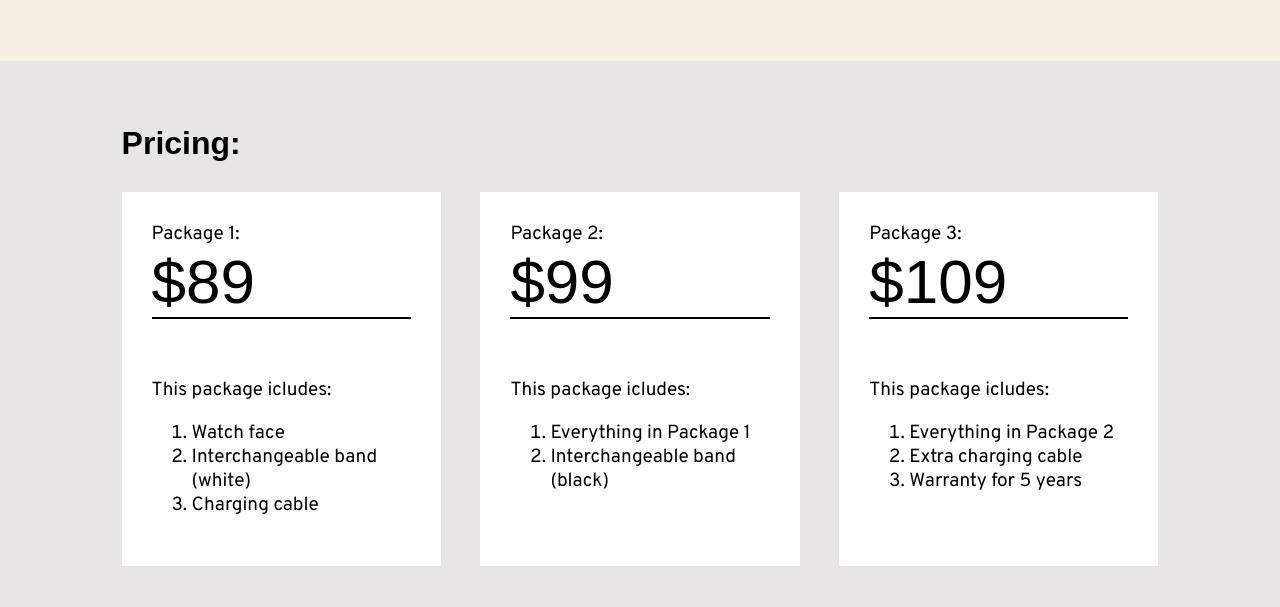
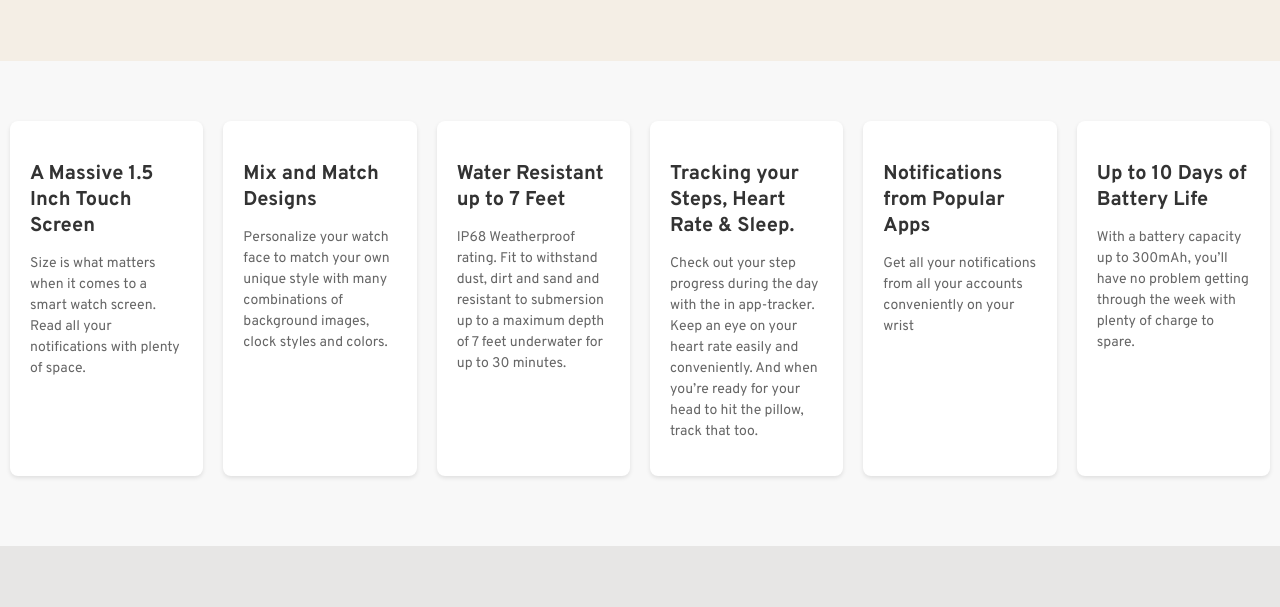
Before and after one commit to abrifuh6/brainstation-mock-test, a plain HTML site: page starter-code/index.html in a window 1280 px wide. Shown: the part 1320-1927 px from the top of the page. Drawn offline with Linux system fonts and the light colour scheme; a web font is replaced by a local one.

Commit message:
starter-code/index.html

```diff
--- a/starter-code/index.html
+++ b/starter-code/index.html
@@ -84,6 +84,38 @@
                 </div>
             </div>
         </div>
+        <!-- new section part2 task-->
+        <section class="features-section">
+            <div class="features-card">
+                <h3>A Massive 1.5 Inch Touch Screen</h3>
+                <p>Size is what matters when it comes to a smart watch screen. Read all your notifications with plenty of space.</p>
+            </div>
+            <div class="features-card">
+                <h3>Mix and Match Designs</h3>
+                <p>Personalize your watch face to match your own unique style with many combinations of background images, clock styles and colors.</p>
+            </div>
+            <div class="features-card">
+                <h3>Water Resistant up to 7 Feet</h3>
+                <p>IP68 Weatherproof rating. Fit to withstand dust, dirt and sand and resistant to submersion up to a maximum depth of 7 feet underwater for up to 30 minutes.</p>
+            </div>
+
+            <div class="features-card">
+                <h3>Tracking your Steps, Heart Rate & Sleep.</h3>
+                <p>Check out your step progress during the day with the in app-tracker. Keep an eye on your heart rate easily and conveniently. And when you’re ready for your head to hit the pillow, track that too.</p>
+            </div>
+
+            <div class="features-card">
+                <h3>Notifications from Popular Apps</h3>
+                <p>Get all your notifications from all your accounts conveniently on your wrist</p>
+            </div>
+
+            <div class="features-card">
+                <h3>Up to 10 Days of Battery Life</h3>
+                <p>With a battery capacity up to 300mAh, you’ll have no problem getting through the week with plenty of charge to spare. </p>
+            </div>
+
+        </section>
+
         <div id="pricing" class="pricing">
             <div class="pricing__container">
                 <h3 class="pricing__title">Pricing:</h3>
--- a/starter-code/styles.css
+++ b/starter-code/styles.css
@@ -141,6 +141,38 @@ ul, ol, li {
   font-size: 26px;
 }
 
+.features-section {
+  background-color: #f8f8f8;
+  padding: 50px 0;
+  text-align: center;
+  display: flex;
+  flex-wrap: wrap;
+  justify-content: center;
+}
+.features-card {
+  max-width: 600px;
+  flex: 1;
+  margin: 10px;
+  background-color: #fff;
+  border-radius: 8px;
+  padding: 20px;
+  box-shadow: 0 2px 4px rgba(0, 0, 0, 0.1);
+  margin-bottom: 20px;
+  text-align: left;
+}
+
+.features-card h3 {
+  color: #333;
+  font-size: 20px;
+  margin-bottom: 10px;
+}
+
+.features-card p {
+  color: #666;
+  font-size: 14px;
+  line-height: 1.5;
+}
+
  /* New styles for pricing details */
  .pricing__details {
   padding: 20px;
```
